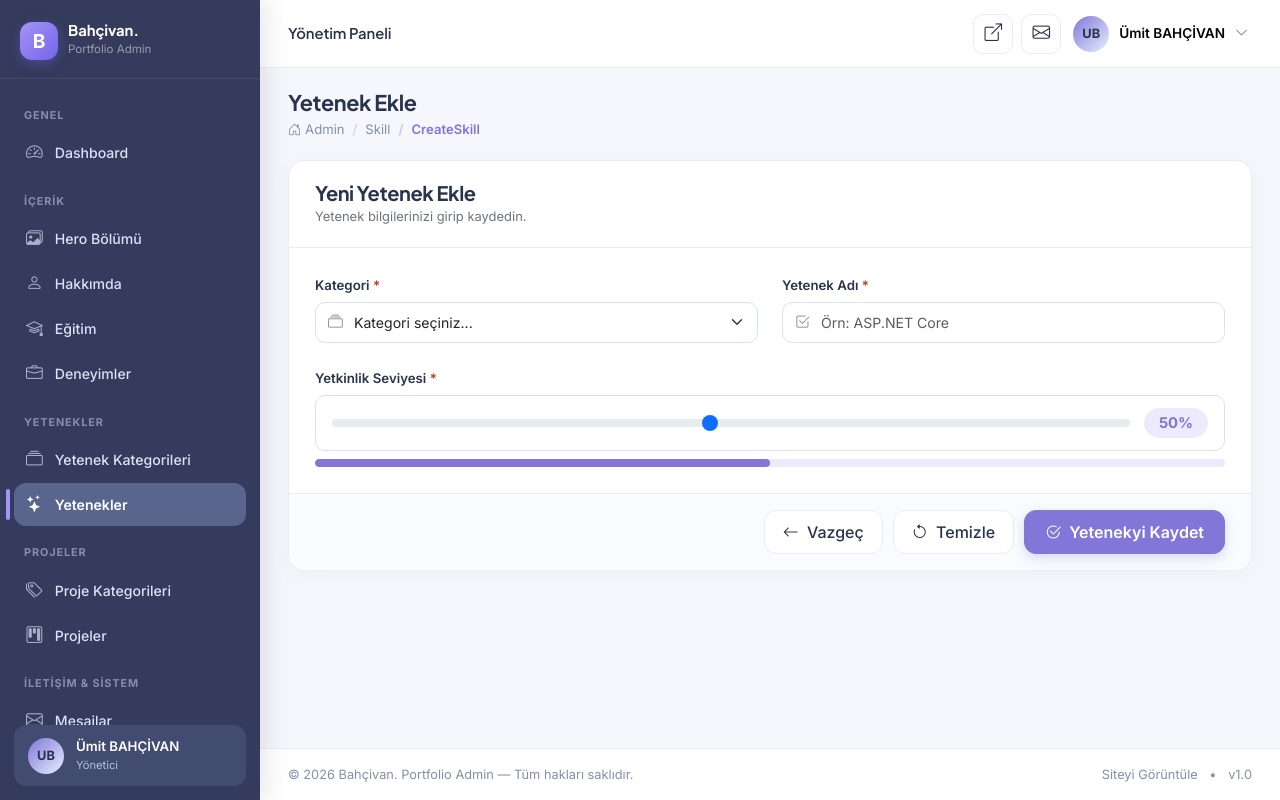
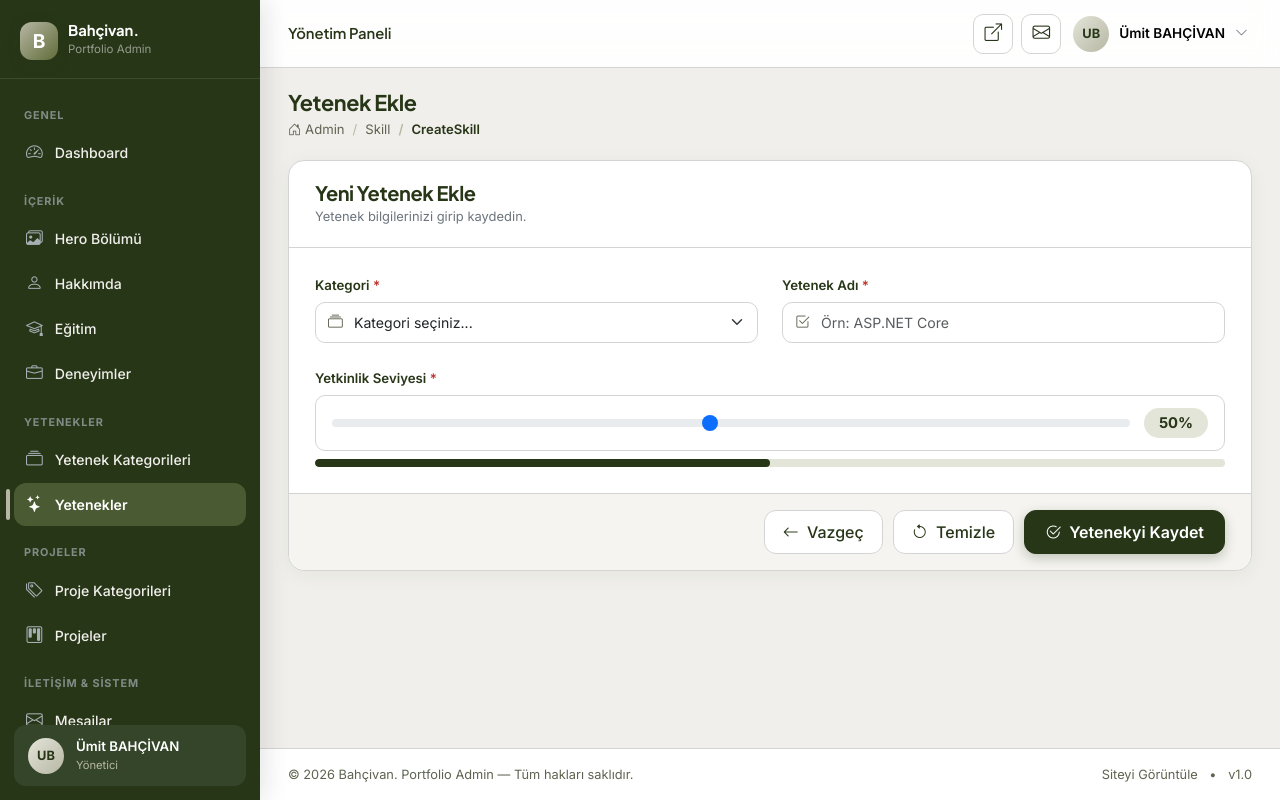
Before and after one commit to ubahcivan75/MYAcademy_Portfolya, an ASP.NET Core app: page /Admin/Skill/CreateSkill in a window 1280 px wide. Run offline with ASP.NET Core 8, Linux system fonts and the light colour scheme; some libraries are stand-ins or nearby versions.

Commit message:
Case 01 tamamlandı: kategori CRUD, tarih/aktif-pasif, validasyonlar, SweetAlert2, dashboard GroupBy, yeni renk paleti, README

```diff
--- a/MYAcademy_Portfolya/Areas/Admin/Views/AdminLayout/Index.cshtml
+++ b/MYAcademy_Portfolya/Areas/Admin/Views/AdminLayout/Index.cshtml
@@ -29,24 +29,39 @@
 
     <style>
             :root {
-                --sidebar-bg: #343B5C;
-                --sidebar-surface: #424B70;
-                --sidebar-active: #59658D;
-                --sidebar-text: #DCE2F5;
-                --sidebar-border: rgba(220, 226, 245, 0.08);
-                --bg-main: #F6F7FC;
+                --sidebar-bg: #283618; /* orman yeşili sidebar */
+                --sidebar-surface: #34452A; /* sidebar içindeki kutular */
+                --sidebar-active: #4A5A32; /* aktif menü arka planı */
+                --sidebar-text: #F0EFEB; /* krem menü yazısı */
+                --sidebar-border: rgba(240, 239, 235, 0.10);
+                --bg-main: #F0EFEB; /* Beyaz Çit – sayfa zemini */
                 --card-bg: #FFFFFF;
-                --text-primary: #29344C;
-                --text-secondary: #8490A5;
-                --primary-accent: #8276D9;
-                --primary-accent-hover: #7063cb;
-                --border-color: #E9ECF4;
-                --pastel-purple: #EEEAFE;
+                --text-primary: #283618;
+                --text-secondary: #5E6450;
+                --primary-accent: #283618; /* butonlar */
+                --primary-accent-hover: #1C2610;
+                --border-color: #D4D4D4; /* Açık Gri */
+                --pastel-purple: #E3E5D8; /* ikon kutuları, açık vurgular */
                 --radius-md: 12px;
                 --radius-lg: 16px;
-                --shadow-subtle: 0 4px 20px rgba(41, 52, 76, 0.04);
+                --shadow-subtle: 0 4px 20px rgba(40, 54, 24, 0.05);
                 --sidebar-width: 260px;
                 --transition-base: all 0.2s cubic-bezier(0.16, 1, 0.3, 1);
+            }
+
+            /* Bootstrap'in mavi butonlarını da paletle uyumlu yap */
+            .btn-primary {
+                --bs-btn-bg: #283618;
+                --bs-btn-border-color: #283618;
+                --bs-btn-hover-bg: #1C2610;
+                --bs-btn-hover-border-color: #1C2610;
+                --bs-btn-active-bg: #1C2610;
+                --bs-btn-active-border-color: #1C2610;
+            }
+
+            .form-check-input:checked {
+                background-color: #283618;
+                border-color: #283618;
             }
 
             * {
@@ -75,7 +90,7 @@
             }
 
             ::-webkit-scrollbar-thumb {
-                background: #cfd6e4;
+                background: #B7B7A4;
                 border-radius: 4px;
             }
 
@@ -106,7 +121,7 @@
             .brand-mark {
                 width: 38px;
                 height: 38px;
-                background: linear-gradient(135deg, #A294F9 0%, #7664E8 100%);
+                background: linear-gradient(135deg, #B7B7A4 0%, #606C38 100%);
                 color: #fff;
                 font-weight: 800;
                 font-size: 1.2rem;
@@ -114,7 +129,7 @@
                 display: inline-flex;
                 align-items: center;
                 justify-content: center;
-                box-shadow: 0 4px 12px rgba(118, 100, 232, 0.35);
+                box-shadow: 0 4px 12px rgba(40, 54, 24, 0.35);
             }
 
             .sidebar-nav {
@@ -179,7 +194,7 @@
                         bottom: 6px;
                         width: 4px;
                         border-radius: 4px;
-                        background: #A294F9;
+                        background: #B7B7A4;
                     }
 
             .sidebar-user {
@@ -196,11 +211,11 @@
                 width: 36px;
                 height: 36px;
                 border-radius: 50%;
-                background: linear-gradient(135deg, #8276D9, #E4F0FE);
+                background: linear-gradient(135deg, #E3E5D8, #B7B7A4);
                 display: flex;
                 align-items: center;
                 justify-content: center;
-                color: #29344C;
+                color: #283618;
                 font-weight: 700;
                 font-size: 0.8rem;
                 flex-shrink: 0;
@@ -278,7 +293,7 @@
             }
 
                 .dropdown-item:hover {
-                    background: #F2F4F9;
+                    background: #E7E6E0;
                     color: var(--primary-accent);
                 }
 
@@ -314,7 +329,7 @@
 
             .breadcrumb-item + .breadcrumb-item::before {
                 content: "/";
-                color: #C3CAD9;
+                color: #B7B7A4;
             }
 
             /* ========== CONTENT (RenderBody) ========== */
@@ -346,7 +361,7 @@
 
             .form-control:focus, .form-select:focus {
                 border-color: var(--primary-accent);
-                box-shadow: 0 0 0 3px rgba(130, 118, 217, 0.14);
+                box-shadow: 0 0 0 3px rgba(40, 54, 24, 0.14);
             }
 
             /* ========== FOOTER ========== */
@@ -474,7 +489,7 @@
             <div class="user-avatar">UB</div>
             <div class="overflow-hidden">
                 <div class="fw-semibold text-white text-truncate" style="font-size: 0.83rem;">Ümit BAHÇİVAN</div>
-                <div style="font-size: 0.7rem; color: #B3BFDF;">Yönetici</div>
+                <div style="font-size: 0.7rem; color: #B7B7A4;">Yönetici</div>
             </div>
         </div>
     </aside>
--- a/MYAcademy_Portfolya/Areas/Admin/Views/Category/Index.cshtml
+++ b/MYAcademy_Portfolya/Areas/Admin/Views/Category/Index.cshtml
@@ -41,7 +41,7 @@
             letter-spacing: .04em;
             color: var(--text-secondary);
             font-weight: 600;
-            background: #FAFBFE;
+            background: #F5F4F0;
             padding: 12px 16px;
         }
 
--- a/MYAcademy_Portfolya/Areas/Admin/Views/Experience/ExperienceList.cshtml
+++ b/MYAcademy_Portfolya/Areas/Admin/Views/Experience/ExperienceList.cshtml
@@ -41,7 +41,7 @@
             letter-spacing: .04em;
             color: var(--text-secondary);
             font-weight: 600;
-            background: #FAFBFE;
+            background: #F5F4F0;
             padding: 12px 16px;
         }
 
@@ -57,7 +57,7 @@
             border-radius: 12px;
             font-weight: 600;
             padding: 9px 20px;
-            box-shadow: 0 4px 12px rgba(130, 118, 217, 0.25);
+            box-shadow: 0 4px 12px rgba(40, 54, 24, 0.25);
         }
 
             .btn-accent:hover {
@@ -73,7 +73,7 @@
         }
 
             .btn-soft:hover {
-                background: #F8F9FD;
+                background: #F5F4F0;
                 color: var(--primary-accent);
             }
 
--- a/MYAcademy_Portfolya/Areas/Admin/Views/Project/CreateProject.cshtml
+++ b/MYAcademy_Portfolya/Areas/Admin/Views/Project/CreateProject.cshtml
@@ -20,7 +20,7 @@
     }
 
         .cover-preview-box:hover {
-            border-color: #0d6efd;
+            border-color: #283618;
         }
 
         .cover-preview-box img {
@@ -34,7 +34,7 @@
         border: 1px solid #e5e7eb;
         border-radius: 10px;
         padding: 14px 16px;
-        background: #fafbfe;
+        background: #F5F4F0;
     }
 
     /* ===== Aktif / Pasif anahtarı ===== */
@@ -86,7 +86,7 @@
         }
 
     .status-toggle input:focus-visible + .status-slider {
-        outline: 2px solid #4f46e5;
+        outline: 2px solid #283618;
         outline-offset: 2px;
     }
 
--- a/MYAcademy_Portfolya/Areas/Admin/Views/Project/UpdateProject.cshtml
+++ b/MYAcademy_Portfolya/Areas/Admin/Views/Project/UpdateProject.cshtml
@@ -86,7 +86,7 @@
         }
 
     .status-toggle input:focus-visible + .status-slider {
-        outline: 2px solid #4f46e5;
+        outline: 2px solid #283618;
         outline-offset: 2px;
     }
 
--- a/MYAcademy_Portfolya/Areas/Admin/Views/Skill/CreateSkill.cshtml
+++ b/MYAcademy_Portfolya/Areas/Admin/Views/Skill/CreateSkill.cshtml
@@ -43,7 +43,7 @@
         .form-card-footer {
             padding: 16px 26px;
             border-top: 1px solid var(--border-color);
-            background: #FAFBFE;
+            background: #F5F4F0;
             border-radius: 0 0 var(--radius-lg) var(--radius-lg);
             display: flex;
             justify-content: flex-end;
@@ -62,7 +62,7 @@
 
         .form-control, .form-select {
             border-radius: 10px;
-            border: 1px solid #DCE1ED;
+            border: 1px solid #D4D4D4;
             padding: 9px 13px;
             font-size: 0.88rem;
         }
@@ -86,7 +86,7 @@
             }
 
         .status-box {
-            border: 1px solid #DCE1ED;
+            border: 1px solid #D4D4D4;
             border-radius: 10px;
             padding: 12px 16px;
             display: flex;
@@ -113,7 +113,7 @@
             border-radius: 12px;
             font-weight: 600;
             padding: 9px 20px;
-            box-shadow: 0 4px 12px rgba(130, 118, 217, 0.25);
+            box-shadow: 0 4px 12px rgba(40, 54, 24, 0.25);
         }
 
             .btn-accent:hover {
@@ -131,7 +131,7 @@
         }
 
             .btn-soft:hover {
-                background: #F8F9FD;
+                background: #F5F4F0;
                 color: var(--primary-accent);
             }
 
@@ -144,7 +144,7 @@
             display: flex;
             align-items: center;
             gap: 14px;
-            border: 1px solid #DCE1ED;
+            border: 1px solid #D4D4D4;
             border-radius: 10px;
             padding: 12px 16px;
         }
--- a/MYAcademy_Portfolya/Areas/Admin/Views/Skill/SkillList.cshtml
+++ b/MYAcademy_Portfolya/Areas/Admin/Views/Skill/SkillList.cshtml
@@ -41,7 +41,7 @@
             letter-spacing: .04em;
             color: var(--text-secondary);
             font-weight: 600;
-            background: #FAFBFE;
+            background: #F5F4F0;
             padding: 12px 16px;
         }
 
@@ -57,7 +57,7 @@
             border-radius: 12px;
             font-weight: 600;
             padding: 9px 20px;
-            box-shadow: 0 4px 12px rgba(130, 118, 217, 0.25);
+            box-shadow: 0 4px 12px rgba(40, 54, 24, 0.25);
         }
 
             .btn-accent:hover {
@@ -73,7 +73,7 @@
         }
 
             .btn-soft:hover {
-                background: #F8F9FD;
+                background: #F5F4F0;
                 color: var(--primary-accent);
             }
 
--- a/MYAcademy_Portfolya/Areas/Admin/Views/SkillCategory/SkillCategoryList.cshtml
+++ b/MYAcademy_Portfolya/Areas/Admin/Views/SkillCategory/SkillCategoryList.cshtml
@@ -41,7 +41,7 @@
             letter-spacing: .04em;
             color: var(--text-secondary);
             font-weight: 600;
-            background: #FAFBFE;
+            background: #F5F4F0;
             padding: 12px 16px;
         }
 
@@ -57,7 +57,7 @@
             border-radius: 12px;
             font-weight: 600;
             padding: 9px 20px;
-            box-shadow: 0 4px 12px rgba(130, 118, 217, 0.25);
+            box-shadow: 0 4px 12px rgba(40, 54, 24, 0.25);
         }
 
             .btn-accent:hover {
@@ -73,7 +73,7 @@
         }
 
             .btn-soft:hover {
-                background: #F8F9FD;
+                background: #F5F4F0;
                 color: var(--primary-accent);
             }
 
--- a/MYAcademy_Portfolya/wwwroot/css/admin-form.css
+++ b/MYAcademy_Portfolya/wwwroot/css/admin-form.css
@@ -34,7 +34,7 @@
 .form-card-footer {
     padding: 16px 26px;
     border-top: 1px solid var(--border-color);
-    background: #FAFBFE;
+    background: #F5F4F0;
     border-radius: 0 0 var(--radius-lg) var(--radius-lg);
     display: flex;
     justify-content: flex-end;
@@ -53,7 +53,7 @@
 
 .form-control {
     border-radius: 10px;
-    border: 1px solid #DCE1ED;
+    border: 1px solid #D4D4D4;
     padding: 9px 13px;
     font-size: 0.88rem;
 }
@@ -87,7 +87,7 @@
     border-radius: 12px;
     font-weight: 600;
     padding: 9px 20px;
-    box-shadow: 0 4px 12px rgba(130, 118, 217, 0.25);
+    box-shadow: 0 4px 12px rgba(40, 54, 24, 0.25);
 }
 
     .btn-accent:hover {
@@ -105,15 +105,15 @@
 }
 
     .btn-soft:hover {
-        background: #F8F9FD;
+        background: #F5F4F0;
         color: var(--primary-accent);
     }
 
 .info-card {
-    background: linear-gradient(145deg, #3C446B, #59658D);
+    background: linear-gradient(145deg, #283618, #4A5A32);
     border-radius: var(--radius-lg);
     padding: 22px;
-    color: #DCE2F5;
+    color: #F0EFEB;
 }
 
     .info-card h6 {
@@ -130,7 +130,7 @@
 }
 
     .info-item i {
-        color: #A294F9;
+        color: #B7B7A4;
         font-size: 1rem;
     }
 
```
Also changed, not shown: MYAcademy_Portfolya/Areas/Admin/Views/Dashboard/Index.cshtml (+10 -10 lines), MYAcademy_Portfolya/Areas/Admin/Views/Experience/CreateExperience.cshtml (+5 -5 lines), MYAcademy_Portfolya/Areas/Admin/Views/Experience/UpdateExperience.cshtml (+5 -5 lines), MYAcademy_Portfolya/Areas/Admin/Views/Skill/UpdateSkill.cshtml (+5 -5 lines), MYAcademy_Portfolya/Areas/Admin/Views/SkillCategory/CreateSkillCategory.cshtml (+5 -5 lines), MYAcademy_Portfolya/Areas/Admin/Views/SkillCategory/UpdateSkillCategory.cshtml (+5 -5 lines), MYAcademy_Portfolya/Views/Shared/Components/_DefaultStyleComponentPartial/default.cshtml (+37 -37 lines), MYAcademy_Portfolya/MYAcademy_Portfolya.csproj, MYAcademy_Portfolya/wwwroot/images/hero/1a69c37e-0ad0-4364-9288-a6609494575c.webp (added), MYAcademy_Portfolya/wwwroot/images/hero/f77af789-1add-4041-abde-9f6772965f1d.jpg (deleted), README.md (added).
